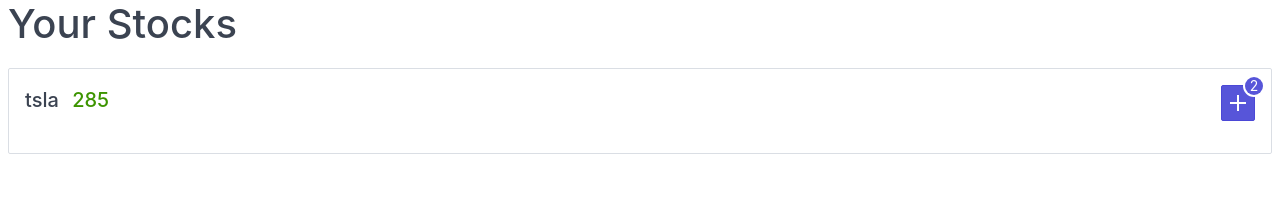
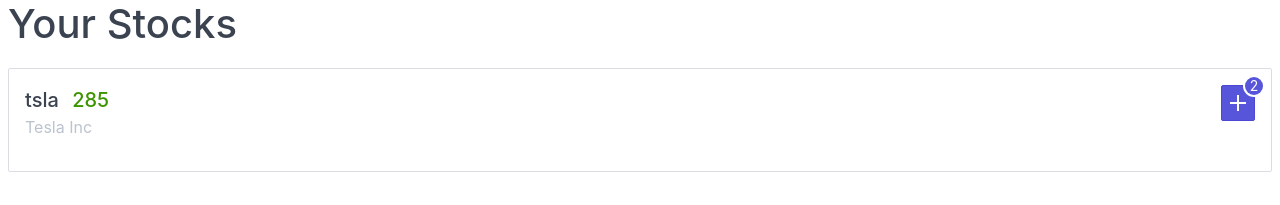
Before and after one commit to angular-empowerment-club/folge-2, an Angular app: page / in a window 1280 px wide. Shown: the top 205 px of the page. Built offline with nearby package versions, Linux system fonts and the light colour scheme.

Commit message:
app: fix typo

```diff
--- a/src/app/app.component.ts
+++ b/src/app/app.component.ts
@@ -8,7 +8,7 @@
 export class AppComponent {
   tsla = {
     symbol: 'tsla',
-    compony: 'Tesla Inc',
+    company: 'Tesla Inc',
     last: 285,
     details: {
       lastUpdateOn: new Date(2018, 0, 17, 21, 29),
```
